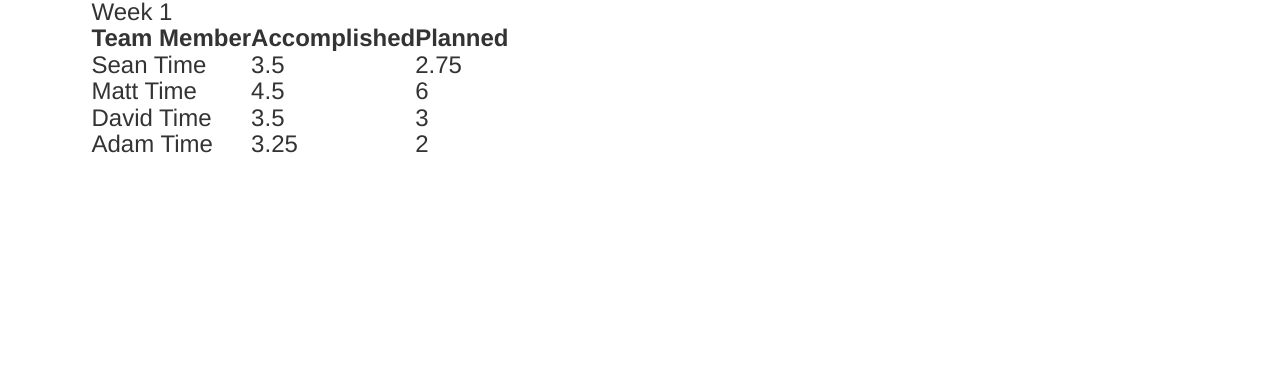
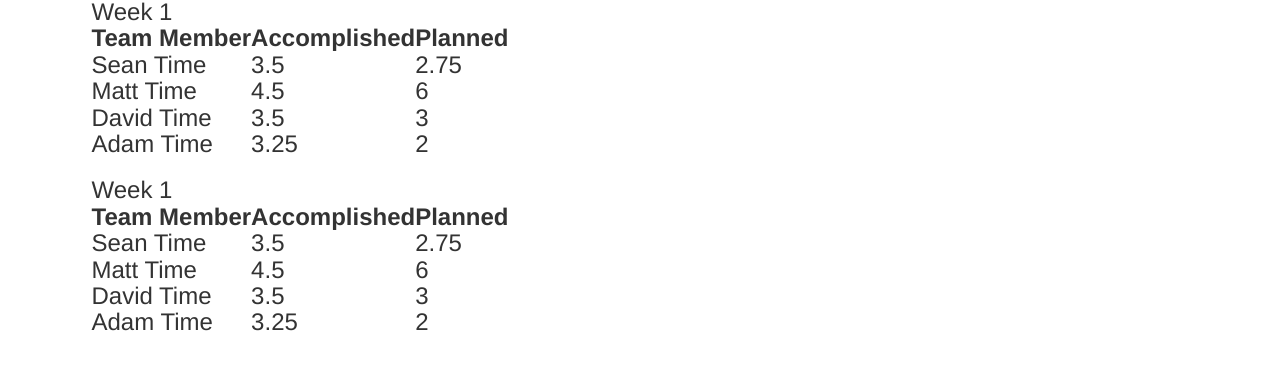
Before and after one commit to Drageaux/rit-starrez-newsfeed, a plain HTML site: page index.html in a window 1280 px wide. Both pictures are taken after a click on the item "Timesheets". Shown: the part 193-562 px from the top of the page. Drawn offline with nearby package versions, Linux system fonts and the light colour scheme.

Commit message:
script update.

```diff
--- a/index.css
+++ b/index.css
@@ -1,3 +1,3 @@
 .tr-timesheets {
-
+	font-size:14pt;
 }
--- a/index.html
+++ b/index.html
@@ -122,7 +122,7 @@
    </div>
     <div class="ui tab" data-tab="timesheets">
         <h1 class="ui centered huge header">Timesheets</h1>
-<h3 class=h3-week>Week 1<table class="table-timesheets"><tr class="tr-timesheets"><th>Team Member</th><th>Accomplished</th><th>Planned</th></tr><tr class="tr-timesheets"><td>Sean Time</td><td>3.5</td><td>2.75</td></tr><tr class="tr-timesheets"><td>Matt Time</td><td>4.5</td><td>6</td></tr><tr class="tr-timesheets"><td>David Time</td><td>3.5</td><td>3</td></tr><tr class="tr-timesheets"><td>Adam Time</td><td>3.25</td><td>2</td></tr></table></h3>    </div>
+<h3 class=h3-week>Week 1<table class="table-timesheets"><tr class="tr-timesheets"><th>Team Member</th><th>Accomplished</th><th>Planned</th></tr><tr class="tr-timesheets"><td>Sean Time</td><td>3.5</td><td>2.75</td></tr><tr class="tr-timesheets"><td>Matt Time</td><td>4.5</td><td>6</td></tr><tr class="tr-timesheets"><td>David Time</td><td>3.5</td><td>3</td></tr><tr class="tr-timesheets"><td>Adam Time</td><td>3.25</td><td>2</td></tr></table></h3><h3 class=h3-week>Week 1<table class="table-timesheets"><tr class="tr-timesheets"><th>Team Member</th><th>Accomplished</th><th>Planned</th></tr><tr class="tr-timesheets"><td>Sean Time</td><td>3.5</td><td>2.75</td></tr><tr class="tr-timesheets"><td>Matt Time</td><td>4.5</td><td>6</td></tr><tr class="tr-timesheets"><td>David Time</td><td>3.5</td><td>3</td></tr><tr class="tr-timesheets"><td>Adam Time</td><td>3.25</td><td>2</td></tr></table></h3>    </div>
 
 </div>
 
```
